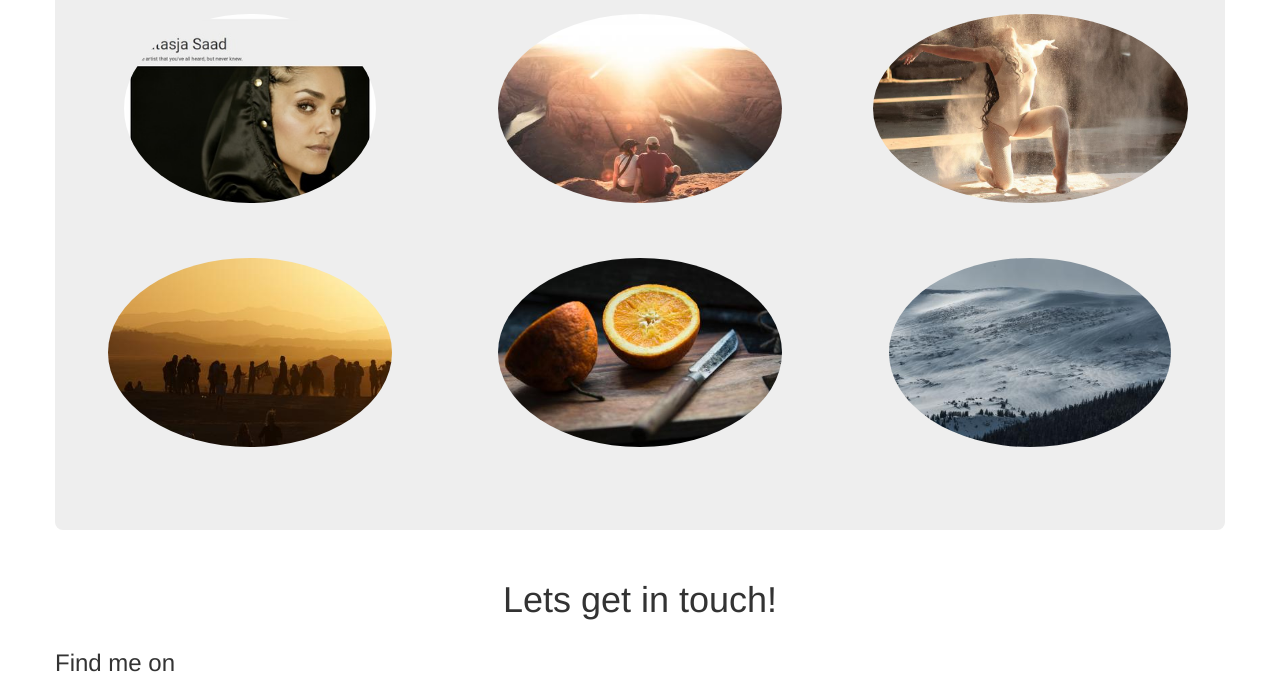
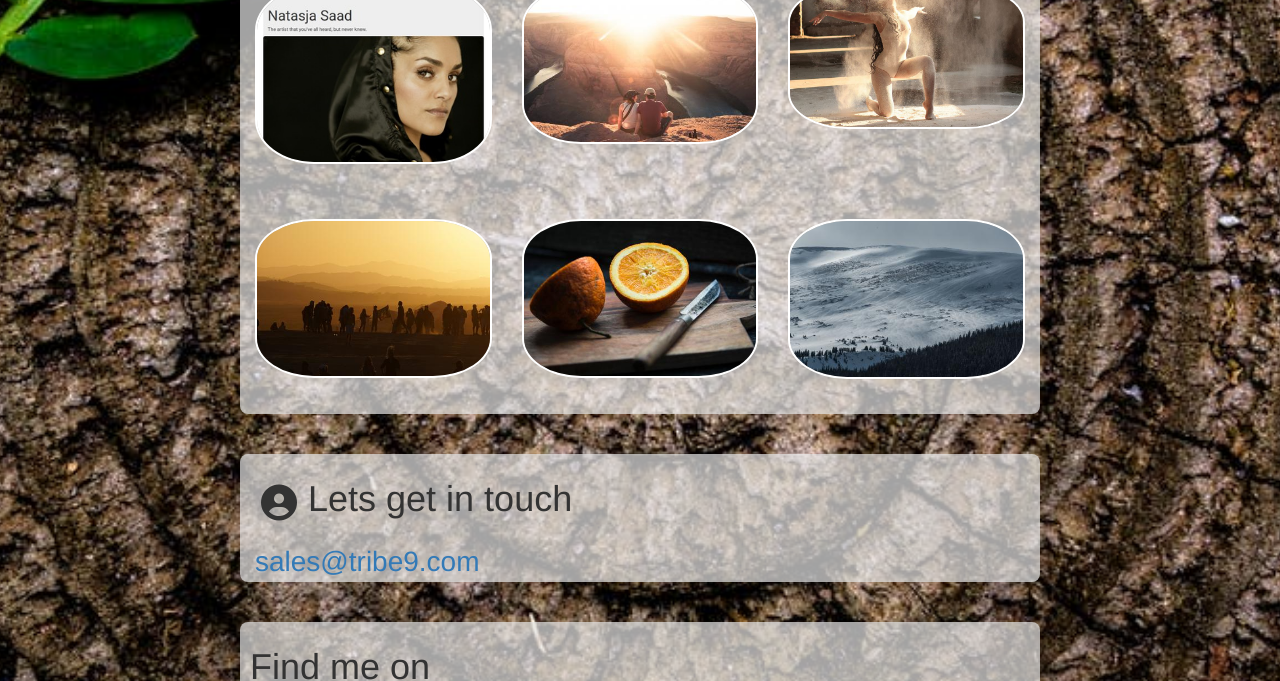
Before and after one commit to kizmat/fcc_prj_2_portfolio, a plain HTML site: page index.html in a window 1280 px wide. Shown: the part 618-1299 px from the top of the page. Drawn offline with nearby package versions, Linux system fonts and the light colour scheme.

Commit message:
add site theme & decorations

```diff
--- a/index.html
+++ b/index.html
@@ -1,7 +1,7 @@
 <!-- todo
-1 fix navbar highlights
-2 add contact form
-3 add project preview  -->
+ fix navbar highlights
+ add project preview
+resize portfolio thumbnail -->
 
 <!DOCTYPE html>
 <html>
@@ -37,6 +37,8 @@
 </head>
 
 <body>
+  <div class="bg bgShader">
+    <!-- <div class="bgShader"> -->
   <span id="s-about"></span>
   <!-- NavBar -->
   <nav class="navbar navbar-default navbar-fixed-top">
@@ -74,8 +76,8 @@
 
   <!--        Content -->
 
-  <div class="container jumbotron" id="topContainer">
-
+  <div class="container layer topContainer" id="topContainer">
+<!-- <h1>Who am I?</h1> -->
     <img src="images/kizmat.jpeg" alt="Kizmat smiling" class="img-responsive gallerytn">
 
 
@@ -86,10 +88,10 @@
 
   </div>
 
-  <div class="container jumbotron" id="s-portfolio">
+  <div class="container layer layer" id="s-portfolio" >
     <div class="row">
 
-      <h1> Portfolio</h1>
+      <h1>Portfolio</h1>
 
     </div>
 
@@ -129,38 +131,69 @@
 
   </div>
 
-  <div class="container" id="s-contact">
+  <div class="container layer" id="s-contact">
 
     <div class="row">
-      <h1>  Lets get in touch!</h4>
-    </div>
+    <h1>  <i class="fa fa-user-circle centerMe"> </i>  Lets get in touch</h1>
 
+  </div>
 
-
-      </div>
+    <script language="JavaScript">
+var username = "sales";
+var hostname = "tribe9.com";
+var linktext = username + "@" + hostname ;
+document.write("<a href='" + "mail" + "to:" + username + "@" + hostname + "'>" + linktext + "</a>");
+</script>
 
 
 
 
 
+  <!-- <form>
+    <div class="form-group input-group">
+       <span class="input-group-addon">
+         <i class="glyphicon glyphicon-user"></i></span><input type="email" class="form-control" id="email" placeholder="Enter email">
+    </div>
+
+    <div class="form-group input-group">
+      <span class="input-group-addon">
+      <i class="glyphicon glyphicon-pencil"></i></span><textarea type="text-area" class="form-control" id="message" placeholder="Type your message here"></textarea>
+    </div>
+
+    <div class="form-group input-group">
+      <span class="input-group-addon">
+      <i class="glyphicon glyphicon-pencil"></i></span><input type="tel" class="form-control" id="mobile" placeholder="mobile #"></textarea>
+    </div>
+
+    <div class="form-group input-group">
+      <span class="input-group-addon">
+      <i class="glyphicon glyphicon-pencil"></i></span><input type="tel" class="form-control" id="landline" placeholder="landline #"></textarea>
+    </div>
+
+    <button type="submit" class="btn btn-default">Submit</button>
+  </form>
+ -->
+
+    </div>
 
 
-  <div class="footer container ">
-<div class="row">
-  <h3> Find me on</h3>
+  <div class="footer container-fluid container layer" id="s-contact">
+
+  <div class="row">
+    <h1> Find me on</h1>
+  </div>
     <ul class="list-inline">
       <li>  <a href="http://github.com/kizmat/" target="_blank" class="social" class="social"><i class="fa fa-2x fa-github" aria-hidden="true"></i></a></li>
   <li><a href="http://codepen.io/kizmat" target="_blank" class="social"><i class="fa fa-2x fa-codepen" aria-hidden="true"></i></a></li>
-  <!-- </ul> -->
-  <!-- </div>
-  <div class="col-xs-12 col-sm-6"> -->
-  <!-- <ul class="list-inline"> -->
   <li>  <a href="https://www.freecodecamp.com/kizmat" target="_blank" class="social"><i class="fa fa-2x fa-free-code-camp" aria-hidden="true"></i> </a></li>
-  <li>  <a href="http://kizmet.tech" target="_blank" class="social"> <i class="fa fa-2x fa-wordpress" aria-hidden="false"></i></li>
+  <li>  <a href="http://kizmet.tech" target="_blank" class="social"> <i class="fa fa-2x fa-wordpress" aria-hidden="false"></i></a></li>
   </ul>
+<!-- Tribe9 &copy 2017 -->
+
+  </div>
 </div>
 
-  </div>
+
 </body>
 
 
--- a/main.css
+++ b/main.css
@@ -4,33 +4,64 @@
     float: left;
 }
 
-.navborder{
-  box-shadow: 0px 13px 13px 0px rgba(0,0,0,0.67);
+.bg{
+  background-image: url(images/tree.jpeg);
+  /* Full height */
+   height: 100%;
+
+
+   /* Center and scale the image nicely */
+   background-position: center;
+   background-repeat: no-repeat;
+   background-size: cover;
 }
 
-#topContainer{
-margin-top: 60px;
+.topContainer{
+margin-top: 40px;
+padding-top: 40px;
+margin-bottom: 40px;
 }
 
-.jumbotron{
-    border-radius: 8px;
-    font-size: 2em;
+.layer{
+  background-color: rgba(231,231,231, 0.7);
+  border-radius: 8px;
+  max-width: 800px;
+  font-size: 2em;
+  margin-bottom: 40px;
+
 }
 
+.bgShader{
+    background-color: rgba(0, 0, 0, 0.0);
+    position: sticky;
+    top: 0;
+    left: 0;
+    width: 100%;
+    height: 100%;
+}
+
+.navborder{
+  box-shadow: 0px 13px 13px 0px rgba(0,0,0,0.7);
+}
+
+
+
 .gallerytn{
-    border-radius: 50%;
+    border-radius: 25%;
     max-height: 189px;
-        margin: auto;
+    margin: auto;
+    border: 2px solid white;
+    margin-bottom: 15px;
 
-    margin-bottom: 15px;
 }
 
 .portfolio{
     padding: 20px;
 }
 
-h1{
+.white{
     text-align: center;
+    color: white;
 }
 
 .fa{
@@ -45,8 +76,15 @@ h1{
 }
 
 .social{
-    margin-right: 50px;
+    margin-right: 1px;
 }
+
+p, h1, i{
+  float: left;
+  padding: 5px 10px;
+}
+
+
 
 /*div{
   border: .1em solid red;
```
Also changed, not shown: images/tree.jpeg (added), images/tree2.jpeg (added).
